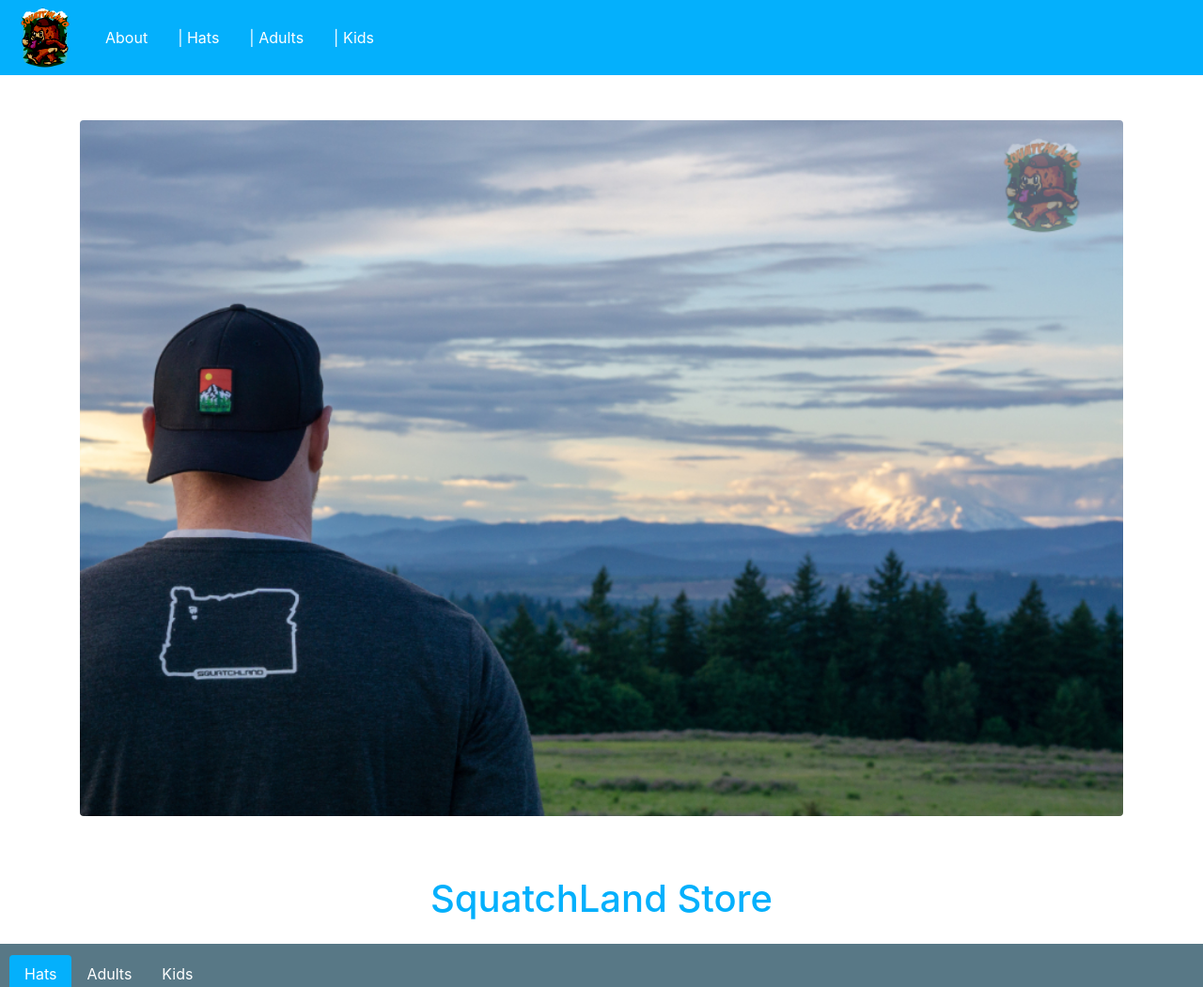
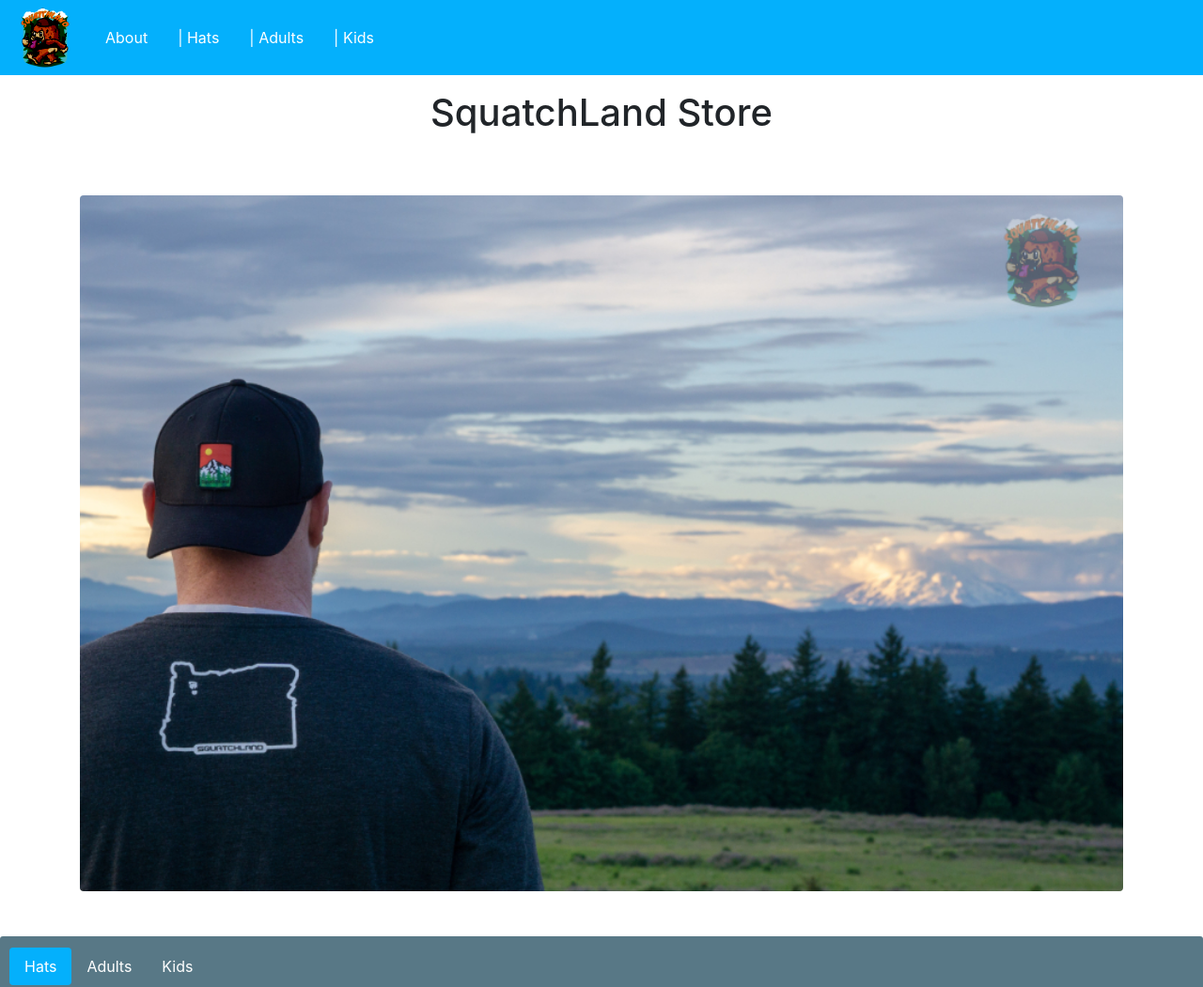
Before and after one commit to testernick79/web-store, a Vue app: page /hats in a window 1280 px wide. Shown: the top 1051 px of the page at 94% size. Built offline with nearby package versions, Linux system fonts and the light colour scheme.

Commit message:
updating title position

```diff
--- a/src/App.vue
+++ b/src/App.vue
@@ -1,27 +1,21 @@
 <template>
   <div id="app">
-    <Navigation />
-    <Carousel />
+    <navigation />
+    <h1 class="text-center heading-1 py-3">SquatchLand Store</h1>
+    <carousel />
     <div class="container my-5"></div>
     <router-view />
   </div>
 </template>
 
 <script>
-import Store from "./views/Store";
-import About from "./views/About";
-import Home from "./views/Home";
 import Navigation from "./components/Navigation.vue";
-import StoreNavigation from "./components/StoreNavigation.vue";
 import Carousel from "./components/Carousel.vue";
-import Hats from "./views/Hats.vue";
-import Kids from "./views/Kids.vue";
-import Adults from "./views/Adults.vue";
+
 export default {
   name: "app",
   components: {
     Navigation,
-    StoreNavigation,
     Carousel
   }
 };
--- a/src/views/Adults.vue
+++ b/src/views/Adults.vue
@@ -2,7 +2,6 @@
   <div id="Adults">
     <!--Start of NAV CARD
     create <storeNav />-->
-    <h1 class="text-center heading-1 py-3">SquatchLand Store</h1>
     <div id="nav-store" class="card-header">
       <ul class="nav nav-pills card-header-pills">
         <li class="nav-item">
@@ -19,14 +18,12 @@
 
     <!--End of NAV CARD-->
 
-      <!--Start of CARD Body-->
-      <card-body :items="adultClothes" :title="title">
-        <template scope="{ title }">
-        </template>
-      </card-body>
+    <!--Start of CARD Body-->
+    <card-body :items="adultClothes" :title="title">
+      <template scope="{ adultItem }">
+      </template>
+    </card-body>
   </div>
-
-  <!--Start of CARD Body-->
 </template>
 
 <script>
--- a/src/views/Hats.vue
+++ b/src/views/Hats.vue
@@ -2,7 +2,6 @@
   <div id="Hats">
     <!--Start of NAV CARD
     create <storeNav />-->
-    <h1 class="text-center heading-1 py-3">SquatchLand Store</h1>
     <div id="nav-store" class="card-header">
       <ul class="nav nav-pills card-header-pills">
         <li class="nav-item">
@@ -19,13 +18,12 @@
 
     <!--End of NAV CARD-->
 
-      <!--Start of CARD Body-->
-      <card-body :items="hatsAdults" :title="title">
-        <template scope="{ hatItem }">
-        </template>
-      </card-body>
+    <!--Start of CARD Body-->
+    <card-body :items="hatsAdults" :title="title">
+      <template scope="{ hatItem }">
+      </template>
+    </card-body>
   </div>
-  <!--Start of CARD Body-->
 </template>
 
 <script>
--- a/src/views/Kids.vue
+++ b/src/views/Kids.vue
@@ -2,7 +2,6 @@
   <div id="Kids">
     <!--Start of NAV CARD
     create <storeNav />-->
-    <h1 class="text-center heading-1 py-3">SquatchLand Store</h1>
     <div id="nav-store" class="card-header">
       <ul class="nav nav-pills card-header-pills">
         <li class="nav-item">
@@ -19,12 +18,11 @@
 
     <!--End of NAV CARD-->
 
-      <!--Start of CARD Body-->
-      <card-body :items="kidsClothes" :title="title">
-        <template scope="{ kidItem }">
-        </template>
-      </card-body>
     <!--Start of CARD Body-->
+    <card-body :items="kidsClothes" :title="title">
+      <template scope="{ kidItem }">
+      </template>
+    </card-body>
   </div>
 </template>
 
```
